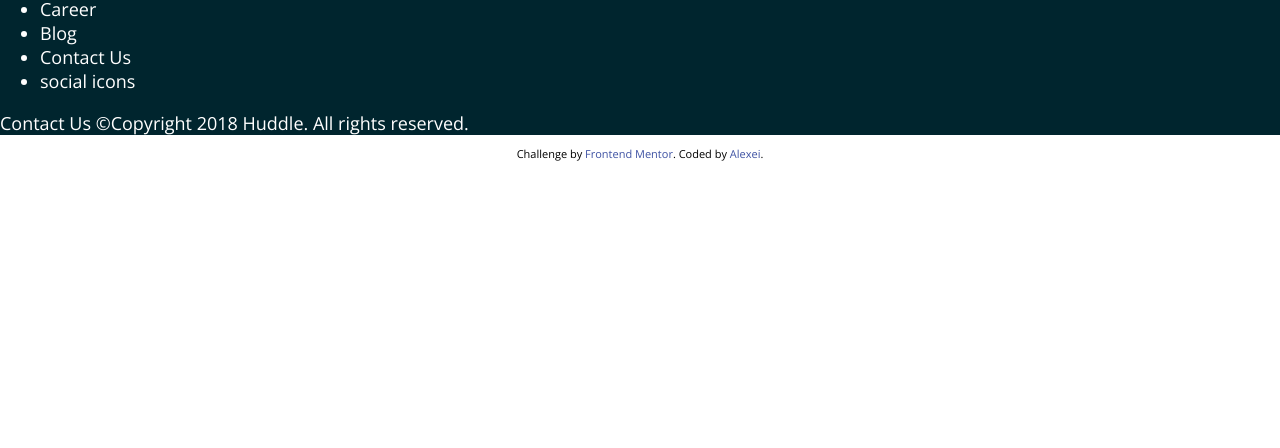
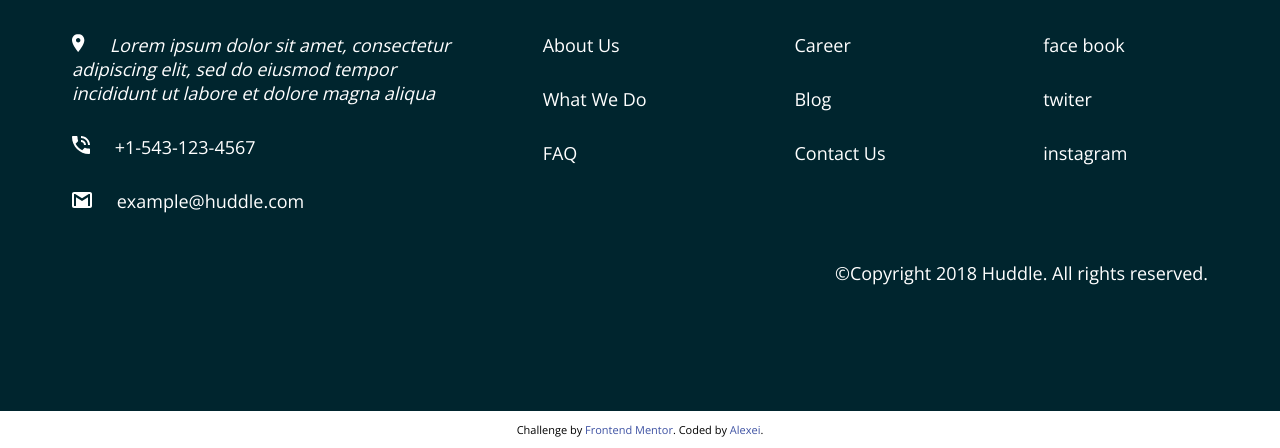
Before and after one commit to Batareika007/huddle-landing-page-with-alternating-feature-blocks-master, a plain HTML site: page index.html in a window 1280 px wide. Shown: the part 4464-4912 px from the top of the page. Before the commit the page ends 4636 px from the top, so only its background shows below. Drawn offline with nearby package versions, Linux system fonts and the light colour scheme.

Commit message:
continue design site

```diff
--- a/index.html
+++ b/index.html
@@ -27,11 +27,13 @@
         font-size: 11px;
         text-align: center;
       }
+
       .attribution a {
         color: hsl(228, 45%, 44%);
       }
     </style>
   </head>
+
   <body>
     <article class="container">
       <section class="header">
@@ -134,7 +136,6 @@
         <a href="#" class="pink_link">Get Started For Free</a>
       </aside>
 
-
       <!-- ================ footer links ==================  -->
 
       <section class="footer">
@@ -142,33 +143,69 @@
           <img src="images/logo.svg" alt="Huddle image" />
         </div>
 
-        <ul>
-          <li>
-            Lorem ipsum dolor sit amet, consectetur adipiscing elit, sed do
-            eiusmod tempor incididunt ut labore et dolore magna aliqua
-          </li>
+        <nav>
+          <ul class="bottom">
+            <li>
+              <address>
+                <img
+                  class="bottom_icons"
+                  src="images/icon-location.svg"
+                  alt="location icon"
+                />
+                <!-- <a class="bootom_links block" href="#">
+              </a> -->
+                Lorem ipsum dolor sit amet, consectetur adipiscing elit, sed do
+                eiusmod tempor incididunt ut labore et dolore magna aliqua
+              </address>
+            </li>
 
-          <li>+1-543-123-4567</li>
+            <li>
+              <img
+                class="bottom_icons"
+                src="images/icon-phone.svg"
+                alt="telephone icon"
+              />
+              <a class="bootom_links" href="tel:+15431234567">
+                +1-543-123-4567</a
+              >
+            </li>
 
-          <li>example@huddle.com</li>
+            <li>
+              <img
+                class="bottom_icons"
+                src="images/icon-email.svg"
+                alt="email icon"
+              />
+              <a class="bootom_links" href="mailto:example@huddle.com">
+                example@huddle.com</a
+              >
+            </li>
+          </ul>
 
-          <li>About Us</li>
+          <ul>
+            <li><a class="bootom_links" href="#">About Us</a></li>
 
-          <li>What We Do</li>
+            <li><a class="bootom_links" href="#">What We Do</a></li>
 
-          <li>FAQ</li>
+            <li><a class="bootom_links" href="#">FAQ</a></li>
+          </ul>
 
-          <li>Career</li>
+          <ul>
+            <li><a class="bootom_links" href="#">Career</a></li>
 
-          <li>Blog</li>
+            <li><a class="bootom_links" href="#">Blog</a></li>
 
-          <li>Contact Us</li>
+            <li><a class="bootom_links" href="#">Contact Us</a></li>
+          </ul>
 
-          <li>social icons</li>
-        </ul>
-
+          <ul>
+            <li><a class="bootom_links" href="#">face book</a></li>
+            <li><a class="bootom_links" href="#">twiter</a></li>
+            <li><a class="bootom_links" href="#">instagram</a></li>
+          </ul>
+        </nav>
         <div class="bottom_copyright">
-          Contact Us &copy;Copyright 2018 Huddle. All rights reserved.
+          &copy;Copyright 2018 Huddle. All rights reserved.
         </div>
       </section>
     </article>
--- a/style/style.css
+++ b/style/style.css
@@ -35,6 +35,12 @@ h6 {
 
 a {
   text-decoration: none;
+}
+
+ol,
+ul {
+  list-style: none;
+  padding: 0;
 }
 
 /* ============     main content   ================= */
@@ -136,11 +142,43 @@ aside {
 
 /* ============== footer links ================ */
 
-
-
-/* =============   footer   ================= */
-
 .footer {
+  padding: 150px 72px;
   background-color: hsl(192, 100%, 9%);
   color: #fff;
 }
+
+.logo_bottom{
+  margin-bottom: 30px;
+
+}
+
+.logo_bottom > img {
+  filter: brightness(0) invert(1);
+}
+
+nav {
+  display: grid;
+  grid-template-columns: 400px repeat(3, 1fr);
+  justify-items: center;
+}
+
+.block{
+  display: block;
+}
+
+li{
+  padding-bottom: 30px;
+}
+
+.bottom_icons{
+  margin-right: 20px;
+}
+
+.bootom_links{
+  color: #fff;
+}
+
+.bottom_copyright{
+  float: right;
+}
```
